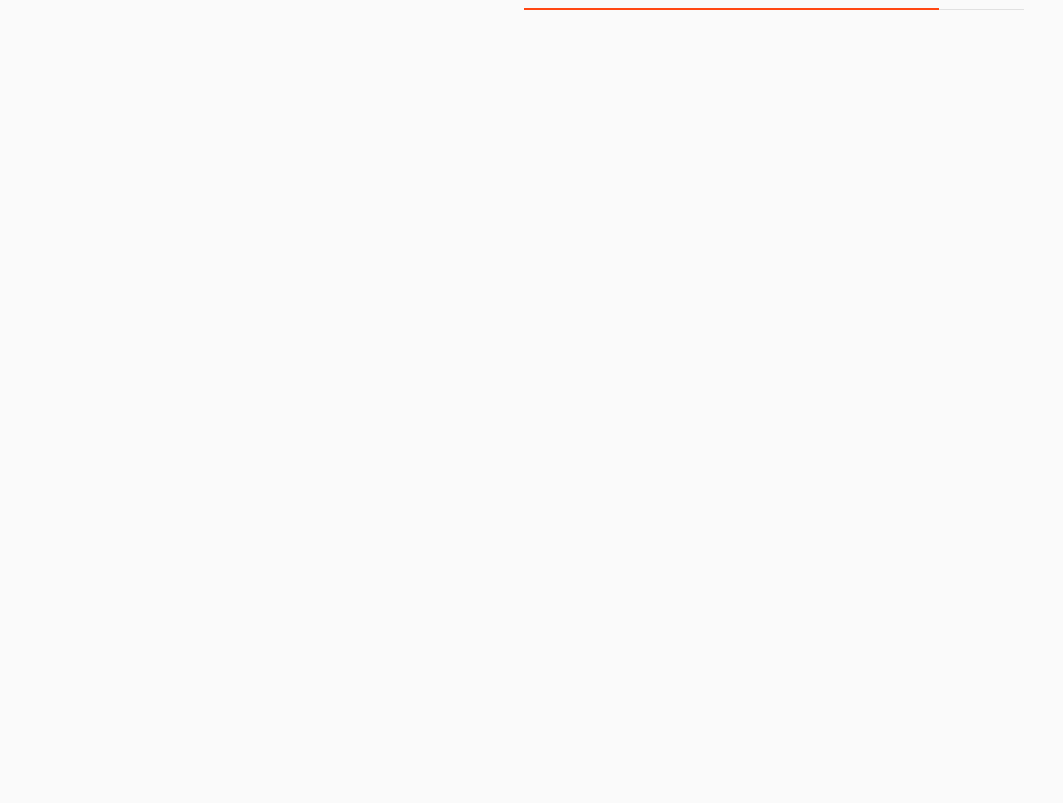
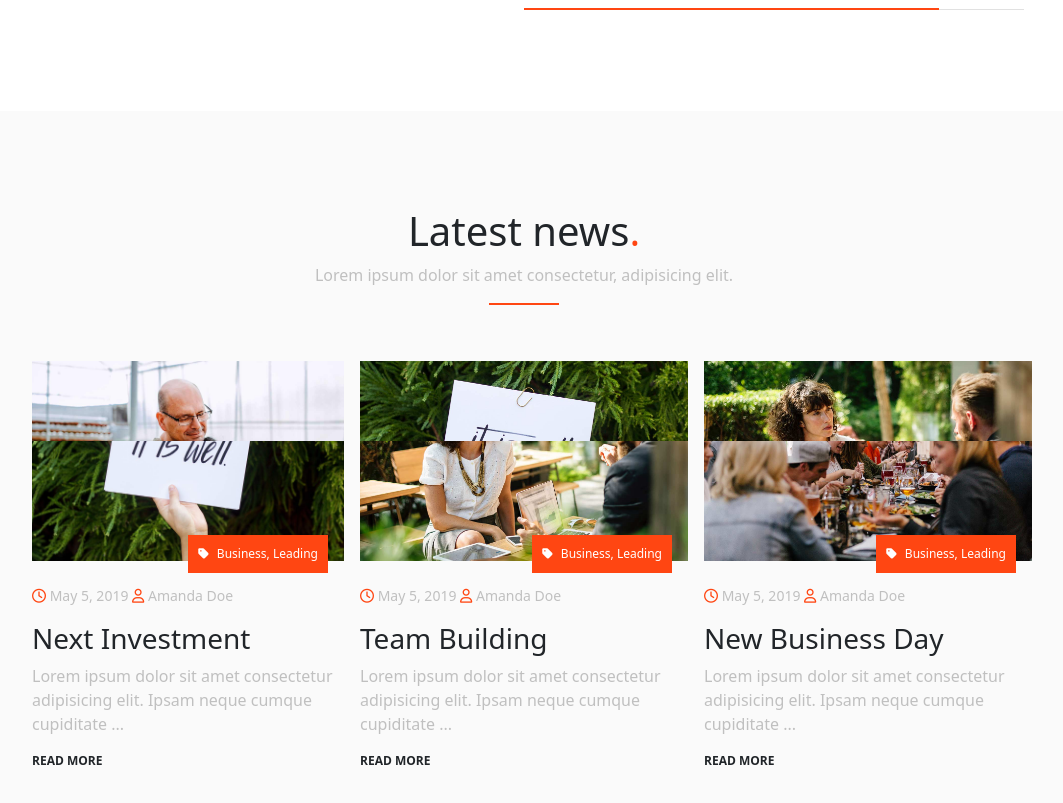
Before and after one commit to DionisiePulbere/proj-html-vuejs, a Vue app: page / in a window 1280 px wide. Shown: the part 3129-3932 px from the top of the page, without its empty margins (116-1179 px from the left). Before the commit the page ends 3240 px from the top, so only its background shows below. Built offline with nearby package versions, Linux system fonts and the light colour scheme.

Commit message:
feat: add section news

```diff
--- a/src/components/AppMain.vue
+++ b/src/components/AppMain.vue
@@ -3,6 +3,7 @@ import MainSpecialties from "./MainSpecialties.vue"
 import MainFounder from "./MainFounder.vue"
 import MainEvents from "./MainEvents.vue"
 import MainCreative from "./MainCreative.vue"
+import MainNews from "./MainNews.vue"
 
 export default{
     name: "AppMain",
@@ -11,6 +12,7 @@ export default{
         MainFounder,
         MainEvents,
         MainCreative,
+        MainNews,
     },
 
 }
@@ -21,6 +23,7 @@ export default{
     <MainFounder></MainFounder>
     <MainEvents></MainEvents>
     <MainCreative></MainCreative>
+    <MainNews></MainNews>
 </template>
 
 <style scoped lang="scss">
--- a/src/components/MainCreative.vue
+++ b/src/components/MainCreative.vue
@@ -57,6 +57,7 @@
 @use '../style/partials/variables' as *;
 section{
     position: relative;
+    background-color: white;
 }
 
 h4{
--- /dev/null
+++ b/src/components/MainNews.vue
@@ -0,0 +1,129 @@
+<script>
+    export default{
+    name: "MainNews",
+
+    }
+
+</script>
+
+<template>
+    <section class="news py-5">
+        <div class="container-page py-5">
+            <div class="text-center">
+                <h2>Latest news<span class="brand-dot">.</span></h2>
+                <p class="gray-text">Lorem ipsum dolor sit amet consectetur, adipisicing elit.</p>
+                <div class="line-70 mb-5"></div>
+            </div>
+            <div class="d-flex p-2">
+                <div class="col-4">
+                    <div class="photo me-3">
+                        <div class="top">
+                            <img src="../assets/img/h1-blog-img-02.jpg" alt="">
+                        </div>
+                        <div class="bottom">
+                            <img src="../assets/img/h1-blog-img-03.jpg" alt="">
+                        </div>
+                        <div class="ms-badge d-flex"><i class="fa-solid fa-tag me-2"></i> Business, Leading</div>
+                    </div>
+                    <div class="info mt-4">
+                        <div class="date d-flex">
+                            <p class="gray-text"><i class="fa-regular fa-clock"></i> May 5, 2019 <i class="fa-regular fa-user"></i> Amanda Doe</p>
+                        </div>
+                        <h3>Next Investment</h3>
+                        <p class="gray-text">Lorem ipsum dolor sit amet consectetur adipisicing elit. Ipsam neque cumque cupiditate ...</p>
+                        <div class="more">read more</div>
+                    </div>
+                </div>
+                <div class="col-4 me-3">
+                    <div class="photo">
+                        <div class="top">
+                            <img src="../assets/img/h1-blog-img-03.jpg" alt="">
+                        </div>
+                        <div class="bottom">
+                            <img src="../assets/img/h1-blog-img-04.jpg" alt="">
+                        </div>
+                        <div class="ms-badge d-flex"><i class="fa-solid fa-tag me-2"></i> Business, Leading</div>
+                    </div>
+                    <div class="info mt-4">
+                        <div class="date d-flex">
+                            <p class="gray-text"><i class="fa-regular fa-clock"></i> May 5, 2019 <i class="fa-regular fa-user"></i> Amanda Doe</p>
+                        </div>
+                        <h3>Team Building</h3>
+                        <p class="gray-text">Lorem ipsum dolor sit amet consectetur adipisicing elit. Ipsam neque cumque cupiditate ...</p>
+                        <div class="more">read more</div>
+                    </div>
+                </div>
+                <div class="col-4 ">
+                    <div class="photo ">
+                        <div class="top">
+                            <img src="../assets/img/h1-blog-img-04.jpg" alt="">
+                        </div>
+                        <div class="bottom">
+                            <img src="../assets/img/h1-blog-img-01.jpg" alt="">
+                        </div>
+                        <div class="ms-badge d-flex"><i class="fa-solid fa-tag me-2"></i> Business, Leading</div>
+                    </div>
+                    <div class="info mt-4">
+                        <div class="date d-flex">
+                            <p class="gray-text"><i class="fa-regular fa-clock"></i> May 5, 2019 <i class="fa-regular fa-user"></i> Amanda Doe</p>
+                        </div>
+                        <h3>New Business Day</h3>
+                        <p class="gray-text">Lorem ipsum dolor sit amet consectetur adipisicing elit. Ipsam neque cumque cupiditate ...</p>
+                        <div class="more">read more</div>
+                    </div>
+                </div>
+            </div>
+        </div>
+    </section>
+</template>
+
+<style scoped lang="scss">
+@use '../style/partials/variables' as *;
+section{
+    position: relative;
+}
+
+.line-70{
+    margin: 0 auto;
+}
+.photo{
+    height: 200px;
+    position: relative;
+}
+.top{
+    height: 40%;
+    overflow: hidden;
+    img{
+        width: 100%;
+    }
+}
+
+.bottom{
+    height: 60%;
+    overflow: hidden;
+    img{
+        width: 100%;
+        object-position: 0 -80px;
+    }
+}
+
+.ms-badge{
+    background-color: $brand-primary;
+    padding: 10px;
+    color: white;
+    font-size: 12px;
+    font-weight: 100;
+    position: absolute;
+    bottom: -12px;
+    right: 16px;
+    align-items: center;
+}
+
+.date{
+    font-size: 14px;
+    i{
+        color: $brand-primary;
+    }
+}
+
+</style>
```
